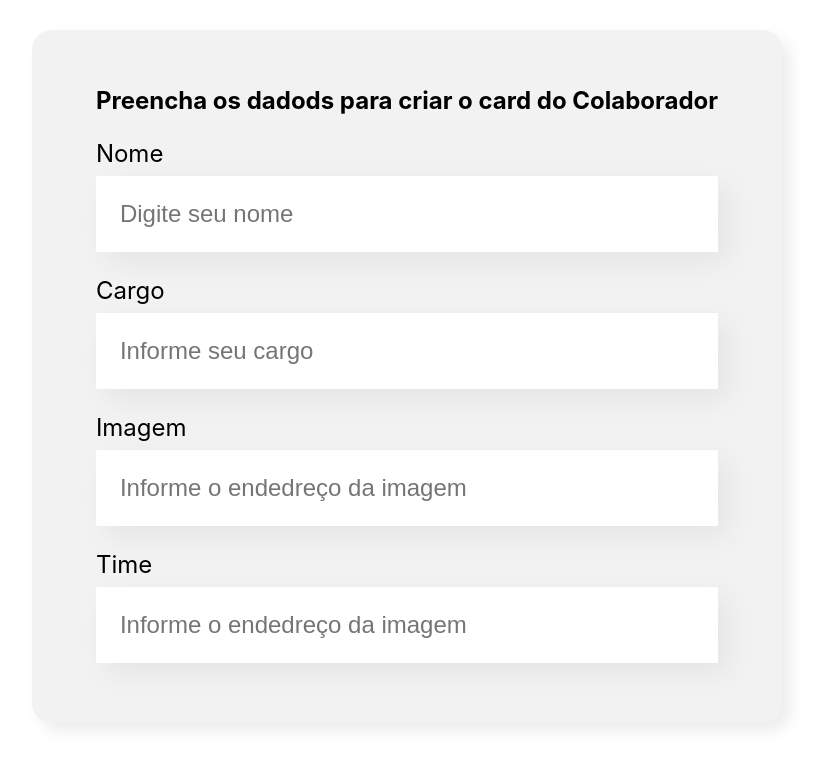
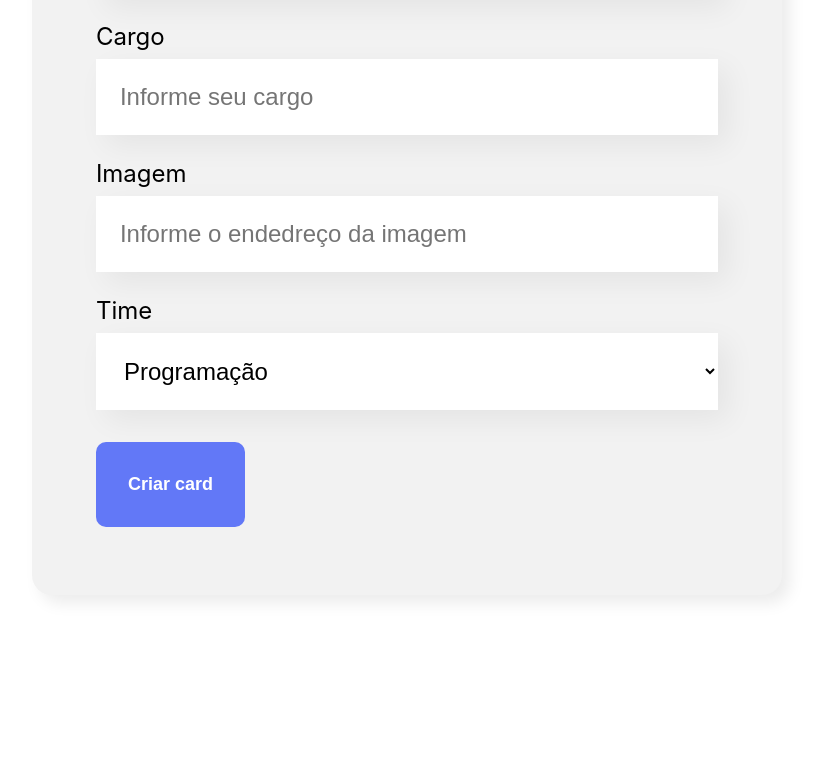
Before and after one commit to edgarellias/Cards, a React (Create React App) app: page / in a window 1280 px wide. Shown: the part 548-1314 px from the top of the page, without its empty margins (233-1051 px from the left). After the commit the page ends 1223 px from the top, so only its background shows below. Built offline with nearby package versions, Linux system fonts and the light colour scheme; the HTML template or start-up script is replaced by a standard one.

Commit message:
Design form pronto

```diff
--- a/src/App.js
+++ /dev/null
@@ -1,14 +0,0 @@
-import Banner from "./Componentes/Banner/Banner";
-import CampoTexto from "./Componentes/CampoTexto/CampoTexto";
-import Formulario from "./Componentes/Formulario/Formulario";
-
-function App() {
-	return (
-    <div className="App">
-      <Banner />
-      <Formulario />
-		</div>
-	);
-}
-
-export default App;
--- /dev/null
+++ b/src/App.jsx
@@ -0,0 +1,13 @@
+import Banner from "./Componentes/Banner";
+import Formulario from "./Componentes/Formulario";
+
+function App() {
+	return (
+    <div className="App">
+      <Banner />
+      <Formulario />
+		</div>
+	);
+}
+
+export default App;
--- a/src/Componentes/Banner/Banner.css
+++ b/src/Componentes/Banner/Banner.css
@@ -5,4 +5,5 @@
 
 .banner img {
     max-width: 100%;
+    max-height: 240px;
 }
--- a/src/Componentes/Banner/Banner.js
+++ b/src/Componentes/Banner/index.jsx
@@ -4,7 +4,7 @@
 function Banner() {
 	return (
 		<header className="banner">
-			<img src="/imagens/banner.png" alt="Banner principal da página" className="img"></img>
+			<img src="/imagens/banner.png" alt="Banner principal da página"></img>
 		</header>
 	);
 }
--- /dev/null
+++ b/src/Componentes/Botao/Botao.css
@@ -0,0 +1,15 @@
+.botao {
+    background-color: #6278F7;
+    border-radius: 10px;
+    font-weight: 700;
+    font-size: 18px;
+    padding: 32px;
+    border: none;
+    cursor: pointer;
+    color: #fff;
+    margin: 32px 0;
+}
+
+.botao:hover {
+    color: #95FFD4;
+}
--- /dev/null
+++ b/src/Componentes/Botao/index.jsx
@@ -0,0 +1,11 @@
+import "./Botao.css"
+
+const Botao = (props) => {
+    return (
+        <button className="botao">
+            {props.children}
+        </button>
+    )
+}
+
+export default Botao;
--- a/src/Componentes/Formulario/Formulario.js
+++ b/src/Componentes/Formulario/index.jsx
@@ -1,7 +1,20 @@
 import "./Formulario.css";
-import CampoTexto from "../CampoTexto/CampoTexto";
+import CampoTexto from "../CampoTexto";
+import ListaSuspensa from "../ListaSuspensa";
+import Botao from "../Botao";
 
 const Formulario = () => {
+
+	const times = [
+		"Programação",
+		"Front-end",
+		"Data Science",
+		"DevOps",
+		"UX e Design",
+		"Mobile",
+		"Inovação e Gestão"
+	]
+
 	return (
 		<section className="formulario">
             <form>
@@ -9,7 +22,10 @@
 				<CampoTexto label="Nome" placeholder="Digite seu nome" />
 				<CampoTexto label="Cargo" placeholder="Informe seu cargo" />
 				<CampoTexto label="Imagem" placeholder="Informe o endedreço da imagem" />
-				<CampoTexto label="Time" placeholder="Informe o endedreço da imagem" />
+				<ListaSuspensa label="Time" itens={times} />
+				<Botao>
+					Criar card
+				</Botao>
 			</form>
 		</section>
 	);
--- /dev/null
+++ b/src/Componentes/ListaSuspensa/ListaSuspensa.css
@@ -0,0 +1,15 @@
+.lista-suspensa label{
+    display: block;
+    margin-bottom: 8px;
+    font-size: 24px;
+}
+
+.lista-suspensa select {
+    background-color: #fff;
+    box-shadow: 10px 10px 30px rgba(0, 0,0,0.06);
+    width: 100%;
+    border: none;
+    font-size: 24px;
+    padding: 24px;
+    box-sizing: border-box;
+}
--- /dev/null
+++ b/src/Componentes/ListaSuspensa/index.jsx
@@ -0,0 +1,16 @@
+import "./ListaSuspensa.css";
+
+const ListaSuspensa = (props) => {
+	return (
+		<div className="lista-suspensa">
+			<label>{props.label}</label>
+			<select>
+				{props.itens.map((item) => {
+					return <option key={item}>{item}</option>;
+				})}
+			</select>
+		</div>
+	);
+};
+
+export default ListaSuspensa;
```
Also changed, not shown: src/Componentes/CampoTexto/index.jsx (renamed from src/Componentes/CampoTexto/CampoTexto.js).
